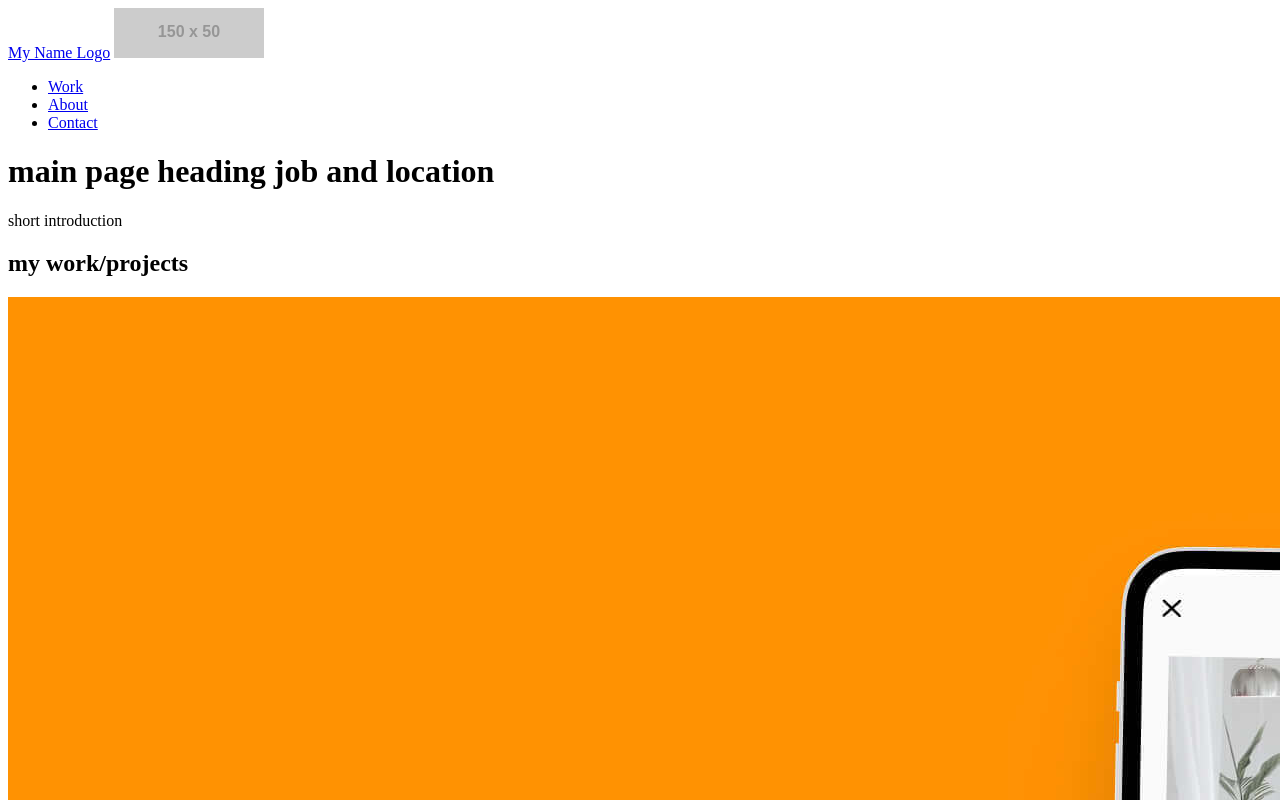
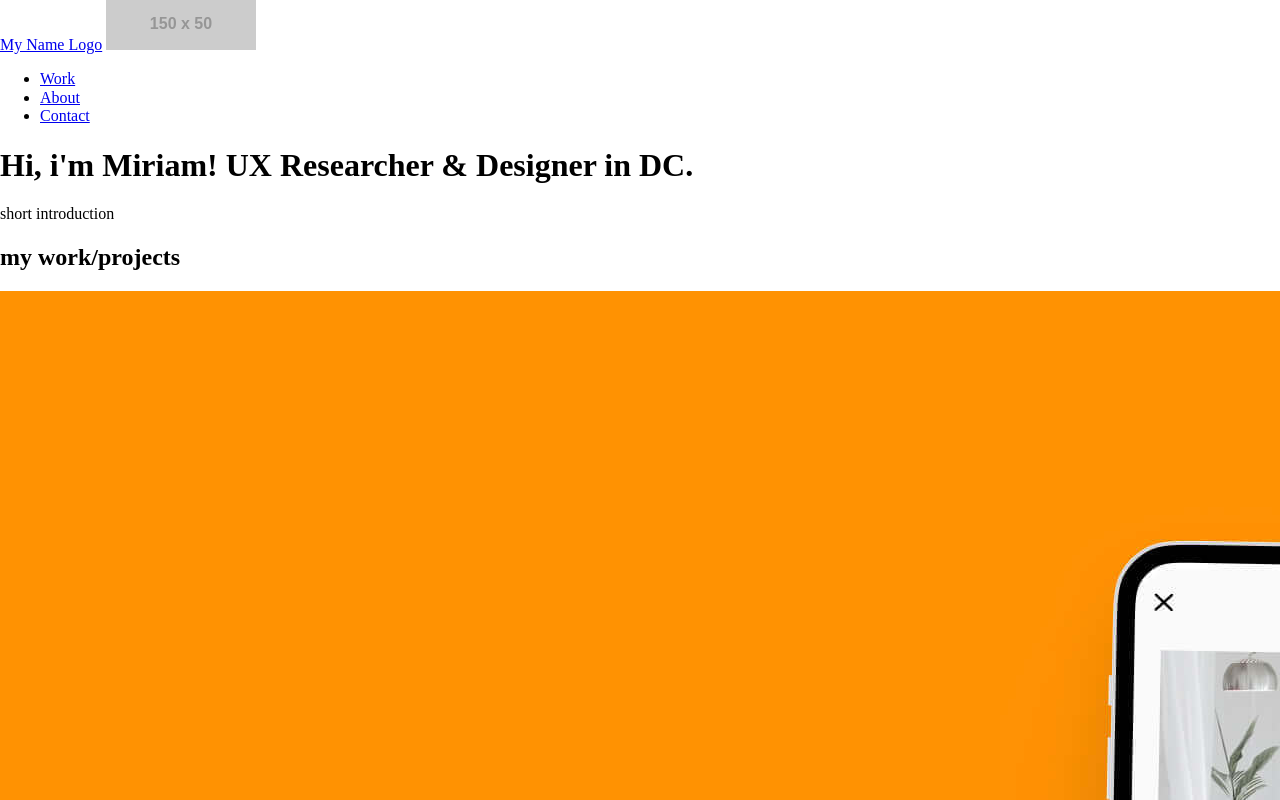
Before and after one commit to maryw1230/portfolio-miriam, a plain HTML site: page index.html in a window 1280 px wide. Shown: the top 800 px of the page. Drawn offline with nearby package versions, Linux system fonts and the light colour scheme; placeholder pictures from the web are drawn by us.

Commit message:
if applied this will specify the dox dimensions, contact links and page heading

```diff
--- a/index.html
+++ b/index.html
@@ -5,6 +5,8 @@
     <meta name="viewport" content="width=device-width, initial-scale=1.0">
     <meta name="author" content="Miriam Desta">
     <meta name="description" content="This is the home page of my website">
+    <link rel="stylesheet" type="text/css" href="https://cdnjs.cloudflare.com/ajax/libs/normalize/8.0.1/normalize.min.css">
+    <link rel="stylesheet" type="text/css" href="css/style.css">
     <title>Miriam Desta's HTML Portfolio Body</title>
 </head>
 <body>
@@ -30,8 +32,8 @@
          <!-- for the hero section-->
         <div>
             <div>
-                <h1>main page heading
-                    <span>job and location</span>
+                <h1>Hi, i'm Miriam!
+                    <span>UX Researcher &amp; Designer in DC. </span>
                     </h1>
                 <p>short introduction</p>
             </div>
@@ -82,7 +84,7 @@
     <footer id="contact">
         <div>
             <h2>Get in Touch</h2>
-            <p>Do you like my work and want to discuss opportunities? Let's connect! Call: <a href="#">#</a> or skype me at <a href="#">#</a> Prefer sending an email?
+            <p>Do you like my work and want to discuss opportunities? Let's connect! Call: <a href="2487593116">248-759-3116</a> or skype me at <a href="https://join.skype.com/invite/d84NjLsMgCD2">hello.miriamdesta</a> Prefer sending an email?
             </p>
             <div>
                 <a href="malito:mwd3kf@virginia.edu">email me</a>
```
